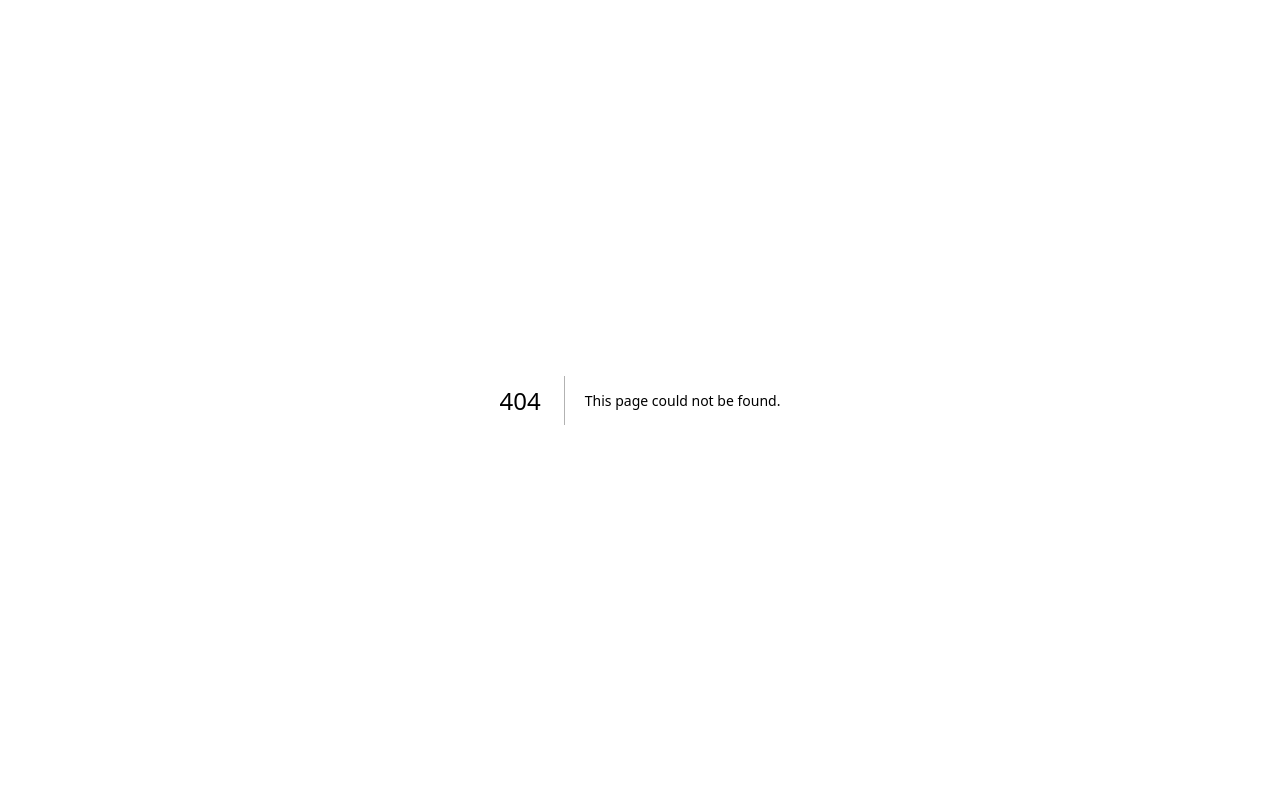
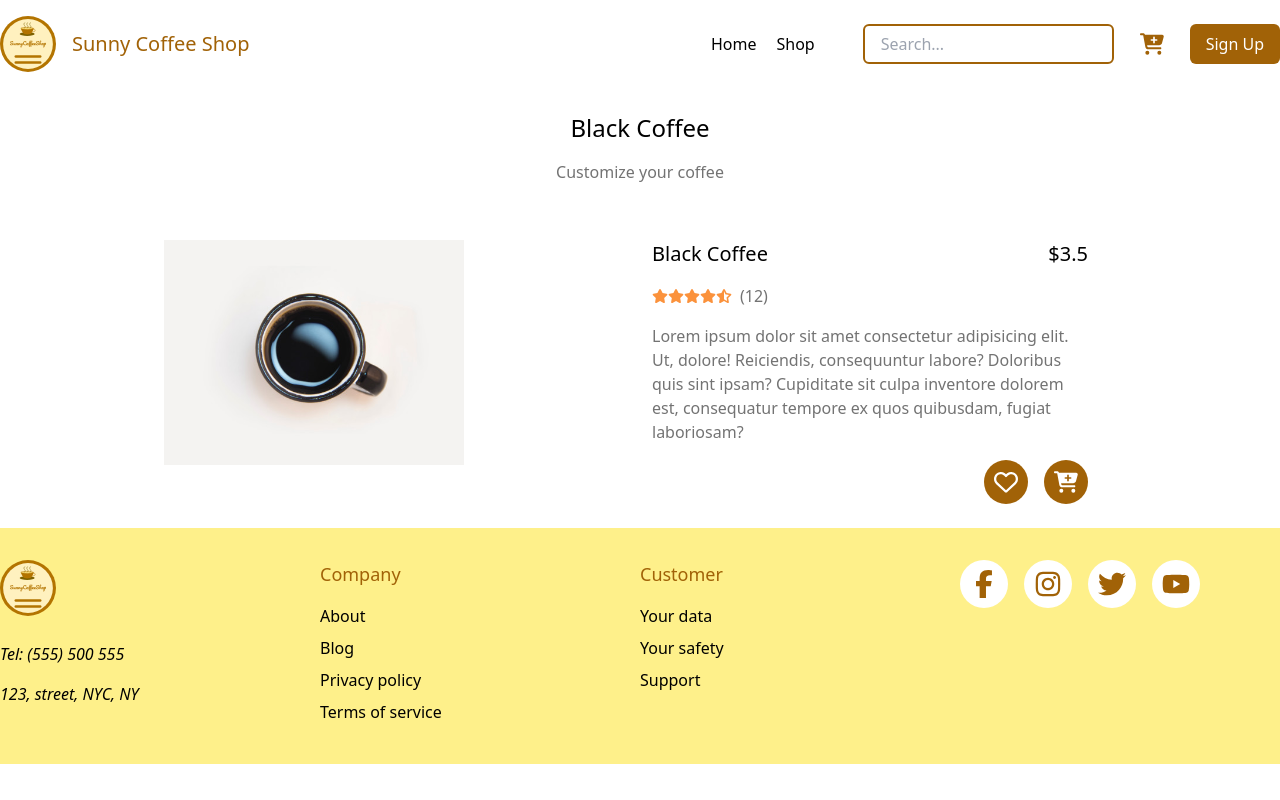
Before and after one commit to harounach/sunnycoffeeshop, a Next.js app: page /product in a window 1280 px wide. Before the commit this address had no page. Built offline with nearby package versions, Linux system fonts and the light colour scheme.

Commit message:
Add Product page

```diff
--- a/components/CoffeeCard/CoffeeCard.tsx
+++ b/components/CoffeeCard/CoffeeCard.tsx
@@ -11,7 +11,7 @@ interface CoffeeCardProps extends BaseProps {
 
 const CoffeeCard = ({ coffeeItem }: CoffeeCardProps) => {
   return (
-    <Link className="flex flex-col items-center gap-4" href={"#"}>
+    <Link className="flex flex-col items-center gap-4" href={"/product"}>
       <Image
         src={coffeeItem.image}
         width={320}
--- /dev/null
+++ b/components/Rating/Rating.tsx
@@ -0,0 +1,52 @@
+import { BaseProps } from "@/types/BaseProps";
+import { FontAwesomeIcon } from "@fortawesome/react-fontawesome";
+import {
+  faStar as StarSolid,
+  faStarHalfStroke as StarHalf,
+} from "@fortawesome/free-solid-svg-icons";
+import { faStar as StarOutline } from "@fortawesome/free-regular-svg-icons";
+import React from "react";
+
+interface RatingProps extends BaseProps {
+  value: number;
+}
+
+const Rating = ({ value }: RatingProps) => {
+  const iconOne =
+    value >= 1 ? StarSolid : value >= 0.5 ? StarHalf : StarOutline;
+  const iconTwo =
+    value >= 2 ? StarSolid : value >= 1.5 ? StarHalf : StarOutline;
+  const iconThree =
+    value >= 3 ? StarSolid : value >= 2.5 ? StarHalf : StarOutline;
+  const iconFour =
+    value >= 4 ? StarSolid : value >= 3.5 ? StarHalf : StarOutline;
+  const iconFive =
+    value >= 5 ? StarSolid : value >= 4.5 ? StarHalf : StarOutline;
+
+  return (
+    <div className="inline-block">
+      <FontAwesomeIcon
+        className="inline-block h-4 w-4 text-orange-400"
+        icon={iconOne}
+      />
+      <FontAwesomeIcon
+        className="inline-block h-4 w-4 text-orange-400"
+        icon={iconTwo}
+      />
+      <FontAwesomeIcon
+        className="inline-block h-4 w-4 text-orange-400"
+        icon={iconThree}
+      />
+      <FontAwesomeIcon
+        className="inline-block h-4 w-4 text-orange-400"
+        icon={iconFour}
+      />
+      <FontAwesomeIcon
+        className="inline-block h-4 w-4 text-orange-400"
+        icon={iconFive}
+      />
+    </div>
+  );
+};
+
+export default Rating;
--- a/package.json
+++ b/package.json
@@ -11,6 +11,7 @@
   "dependencies": {
     "@fortawesome/fontawesome-svg-core": "^6.2.1",
     "@fortawesome/free-brands-svg-icons": "^6.2.1",
+    "@fortawesome/free-regular-svg-icons": "^6.2.1",
     "@fortawesome/free-solid-svg-icons": "^6.2.1",
     "@fortawesome/react-fontawesome": "^0.2.0",
     "@next/font": "13.1.2",
--- /dev/null
+++ b/pages/product/index.tsx
@@ -0,0 +1,63 @@
+import IconButton from "@/components/Button/IconButton";
+import Layout from "@/components/Layout/Layout";
+
+import { coffeeAllData } from "@/lib/data";
+import { faCartPlus } from "@fortawesome/free-solid-svg-icons";
+import { faHeart as OutlineHeart } from "@fortawesome/free-regular-svg-icons";
+import Image from "next/image";
+import Rating from "@/components/Rating/Rating";
+
+const firstCoffeeItem = coffeeAllData[0];
+
+export default function Product() {
+  return (
+    <Layout>
+      <section className="container mx-auto mt-6 mb-6">
+        <h1 className="mb-4 text-center text-2xl">{firstCoffeeItem.title}</h1>
+        <p className="mb-14 text-center text-base text-neutral-500">
+          Customize your coffee
+        </p>
+        <div className="grid grid-cols-12 gap-6">
+          <div className="col-span-6">
+            <div className="flex justify-center">
+              <Image
+                src={firstCoffeeItem.image}
+                width={300}
+                height={200}
+                alt={firstCoffeeItem.title}
+              />
+            </div>
+          </div>
+          <div className="col-span-6">
+            <div className="flex flex-col gap-4 pr-48">
+              <div className="flex justify-between">
+                <h2 className="text-xl font-medium">{firstCoffeeItem.title}</h2>
+                <h3 className="text-xl font-medium">{`$${firstCoffeeItem.price}`}</h3>
+              </div>
+              <div className="flex items-center gap-2">
+                <Rating value={4.5} />
+                <span className="text-neutral-500">(12)</span>
+              </div>
+              <div>
+                <p className="text-base text-neutral-500">
+                  Lorem ipsum dolor sit amet consectetur adipisicing elit. Ut,
+                  dolore! Reiciendis, consequuntur labore? Doloribus quis sint
+                  ipsam? Cupiditate sit culpa inventore dolorem est, consequatur
+                  tempore ex quos quibusdam, fugiat laboriosam?
+                </p>
+              </div>
+              <div className="flex justify-end gap-4">
+                <IconButton
+                  icon={OutlineHeart}
+                  size="normal"
+                  variant="primary"
+                />
+                <IconButton icon={faCartPlus} size="normal" variant="primary" />
+              </div>
+            </div>
+          </div>
+        </div>
+      </section>
+    </Layout>
+  );
+}
```
Also changed, not shown: 1 other file (tests, documents, lock files or other folders).
